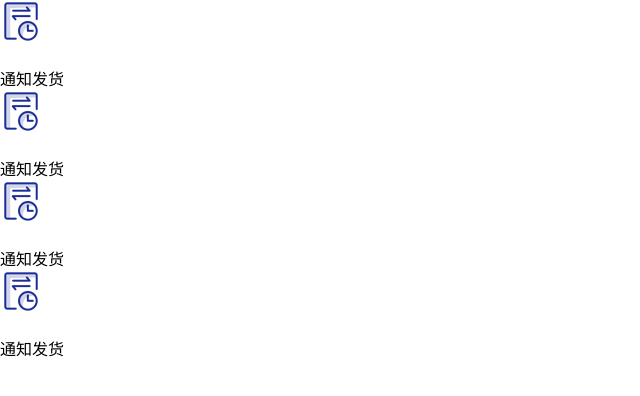
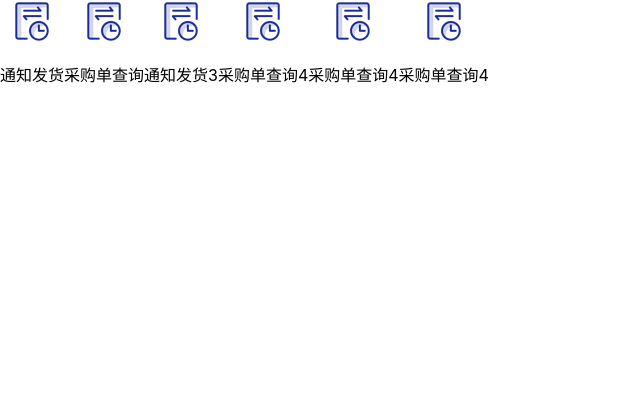
Before and after one commit to dvlproad/CJUIKit-React, a React (Create React App) app in the folder cjuikit-react-demo/: page / in a window 1280 px wide. Shown: the top 396 px of the page, without its empty margins (0-640 px from the left). Built offline with nearby package versions, Linux system fonts and the light colour scheme.

Commit message:
【Feature】测试列表

```diff
--- a/cjuikit-react-demo/package.json
+++ b/cjuikit-react-demo/package.json
@@ -8,6 +8,7 @@
     "@testing-library/user-event": "^7.1.2",
     "prop-types": "^15.7.2",
     "react": "^16.13.1",
+    "react-autocomplete": "^1.8.1",
     "react-dom": "^16.13.1",
     "react-scripts": "3.4.1"
   },
--- a/cjuikit-react-demo/src/App.js
+++ b/cjuikit-react-demo/src/App.js
@@ -4,6 +4,7 @@ import './App.css';
 import awaitUrl from './resources/images/icon_await_check.png';
 import LKModulesEntryList from "./LKModulesEntryList";
 import CJCollectionCell from "./CJCollectionCell";
+import CJCollectionView from "./CJCollectionView";
 
 function App() {
   // return (
@@ -31,7 +32,7 @@ function App() {
   //     />
   // );
 
-    const datas = [
+    const moduleModels = [
         {
             title: "通知发货",
             imageSource: require('./resources/images/icon_await_check.png'),
@@ -52,36 +53,81 @@ function App() {
             imageSource: require('./resources/images/icon_await_check.png'),
             nextPageName: "TSDescriptionListPage",
         },
+        {
+            title: "采购单查询4",
+            imageSource: require('./resources/images/icon_await_check.png'),
+            nextPageName: "TSDescriptionListPage",
+        },
+        {
+            title: "采购单查询4",
+            imageSource: require('./resources/images/icon_await_check.png'),
+            nextPageName: "TSDescriptionListPage",
+        },
     ];
 
-  function NumberList(props) {
-    // const numbers = [1, 2, 3, 4, 5, 6];
-    // return (
-    //     numbers.map((number) =>
-    //         <li key={number.toString()}>
-    //           {number}
-    //         </li>
-    //     )
-    // );
+  function NumberList1(props) {
+    const numbers = [1, 2, 3, 4, 5, 6];
     return (
-          datas.map((item) =>
-              <div key={item.title}
-                  numColumns={2}
+        numbers.map((number) =>
+            <li key={number.toString()}>
+              {number}
+            </li>
+        )
+    );
+  }
+
+
+  function NumberList2(props) {
+      const numbers = [1, 2, 3, 4, 5, 6];
+      return (
+          <div style={{
+              // flex:1,
+              display: 'flex',
+              backgroundColor: 'red',
+              flexDirection: 'row',
+              justifyContent: 'space-around',
+              alignItems: 'center',
+          }}
           >
+              {
+                  numbers.map((number) =>
+                      <li key={number.toString()}>
+                          {number}
+                      </li>
+                  )
+              }
+          </div>
+      );
+  }
+
+  function CollectionView1(props) {
+      return (
+          <div style={{
+              flex:1,
+              display: 'flex',
+              flexWrap: 'wrap',
+              backgroundColor:'red',
+              flexDirection: 'row',
+              justifyContent: 'space-around',
+              alignItems: 'center',
+          }}
+          >
+              {
+                  moduleModels.map((moduleModel) => {
+                      return (
                           <CJCollectionCell
-                      style={[{
+                              style={{
                                   width: 100,
                                   height: 100,
-                          marginRight: 10,
                                   marginBottom: 10,
-                          backgroundColor: '#FFFFFF',
+                                  backgroundColor: 'blue',
                                   borderRadius: 6,
                                   borderWidth: 0,
-                      }, {
-                          backgroundColor: '#FFFFFF',
-                          borderRadius: 6,
-                          borderWidth: 0,
-                      }]}
+                                  display: 'inline-block',
+                                  // flex: 1,
+                                  justifyContent: 'center',
+                                  alignItems: 'center'
+                              }}
 
                               moduleModel={{
                                   title: "通知发货",
@@ -90,16 +136,56 @@ function App() {
                               }}
                               // clickButtonHandle={this.props.clickButtonHandle}
                           />
+                      )
+                  })
+              }
           </div>
       )
+  }
+
+
+    function CollectionView2(props) {
+        // const screenWidth = Dimensions.get('window').width;
+        const screenWidth = 400;
+        const listWidth = screenWidth;
+
+        return (
+            <CJCollectionView
+                // style={{paddingHorizontal: 40}}   //谨记：这边设置无效
+                style={{backgroundColor: 'green'}}
+                listWidth={listWidth}
+                sectionInset={{top:15, left:15, bottom:15, right:15}}
+                cellWidthFromPerRowMaxShowCount={2} // 水平方向上的列数 & 通过每行可显示的最多个数来设置每个cell的宽度
+                // cellWidthFromFixedWidth={165}       // 通过cell的固定宽度来设置每个cell的宽度
+                widthHeightRatio={165/165}
+                minimumInteritemSpacing={15}
+                minimumLineSpacing={10}
+                dataModels={moduleModels}
+                // clickButtonHandle={this._execModuleModel}
+            />
         );
     }
 
+    let testType = 4;
+    if (testType == 1) {
+        return (
+            <NumberList1 />
+        );
+    } else if (testType == 2) {
+        return (
+            <NumberList2 />
+        );
+    } else if (testType == 3) {
+        return (
+            <CollectionView1 />
+        );
+    } else if (testType == 4) {
+        return (
+            <CollectionView2 />
+        );
+    }
 
-
-  return (
-      <NumberList />
-
+  // return (
   //     <li
   //         style={{ backgroundColor: '#F4F4F4' }}
   //         // scrollEnabled={this.props.scrollEnabled}
@@ -127,25 +213,28 @@ function App() {
   //
   //         // ListHeaderComponent={listHeaderComponent}
   //     />
-  )
+  // )
 
-  // return (
-  //     <LKModulesEntryList
-  //         // navigation={this.props.navigation}
-  //         moduleModels={ [
-  //           {
-  //             title: "通知发货",
-  //             imageSource: require('./resources/images/icon_await_check.png'),
-  //             nextPageName: "TSDescriptionListPage",
-  //           },
-  //           {
-  //             title: "采购单查询",
-  //             imageSource: require('./resources/images/icon_await_check.png'),
-  //             nextPageName: "TSDescriptionListPage",
-  //           },
-  //         ]}
-  //     />
-  // );
+
+
+
+  return (
+      <LKModulesEntryList
+          // navigation={this.props.navigation}
+          moduleModels={ [
+            {
+              title: "通知发货",
+              imageSource: require('./resources/images/icon_await_check.png'),
+              nextPageName: "TSDescriptionListPage",
+            },
+            {
+              title: "采购单查询",
+              imageSource: require('./resources/images/icon_await_check.png'),
+              nextPageName: "TSDescriptionListPage",
+            },
+          ]}
+      />
+  );
 
   // return (
   //   <div className="App">
--- a/cjuikit-react-demo/src/CJBaseCollectionView.js
+++ b/cjuikit-react-demo/src/CJBaseCollectionView.js
@@ -14,6 +14,7 @@ import React, { Component } from 'react';
 import PropTypes from "prop-types";
 // import { FlatList, View, ViewPropTypes } from "react-native";
 import { ObjectCJHelper } from './Helper/ObjectCJHelper';
+import CJCollectionCell from "./CJCollectionCell";
 
 // const viewPropTypes = ViewPropTypes || View.propTypes;
 // const stylePropTypes = viewPropTypes.style;
@@ -167,6 +168,43 @@ export default class CJBaseCollectionView extends Component {
         //     }
         // }
 
+
+
+        return (
+            <div style={{ backgroundColor: '#F4F4F4' }, this.props.style, sectionInsetStyle, {
+                flex:1,
+                display: 'flex',
+                flexWrap: 'wrap',
+                flexDirection: 'row',
+                // justifyContent: 'space-around',
+                // alignItems: 'center',
+            }}
+            >
+                {
+                    renderDataModels.map((item, index) => {
+                        let cellMarginRight = this.__getBoxHorizontalInterval(index, perRowMaxShowCount, boxHorizontalInterval);
+                        let cellMarginBottom = this.__getBoxVerticalInterval(index, lastRowStartIndex, boxVerticalInterval);
+
+                        let defaultCollectCellStyle = {
+                            width: boxWidth,
+                            height: boxHeight,
+                            marginRight: cellMarginRight,
+                            marginBottom: cellMarginBottom,
+                            backgroundColor: '#FFFFFF',
+                            borderRadius: 6,
+                            borderWidth: 0,
+                        };
+
+                        return (
+                            this.renderCollectionCell(item, index, defaultCollectCellStyle)
+                        )
+
+                    })
+                }
+            </div>
+        )
+
+
         return (
             <li
                 style={{ backgroundColor: '#F4F4F4' }, this.props.style, sectionInsetStyle}
--- a/cjuikit-react-demo/src/CJCollectionCell.js
+++ b/cjuikit-react-demo/src/CJCollectionCell.js
@@ -86,12 +86,18 @@ export default class CJCollectionCell extends Component {
     render() {
         return (
             <div
-                // style={this.props.style}
+                style={this.props.style}
                 // onPress={()=> {
                 //     this.props.clickButtonHandle(this.props.buttonIndex);
                 // }}
             >
-                <div style={{flex:1, flexDirection:"column", justifyContent:"center", alignItems:"center"}} >
+                <div style={{
+                    display: 'flex',
+                    // flex:1,
+                    flexDirection:"column",
+                    justifyContent:"center",
+                    alignItems:"center"
+                }} >
                     <img
                         style={{
                                 width: 42,
@@ -106,6 +112,9 @@ export default class CJCollectionCell extends Component {
                     />
 
                     <div style={{   //单行文本水平&垂直居中
+                        display: 'flex',
+                        justifyContent:"center",
+                        alignItems:"center",
                         height: 22,
                         fontSize: 16,
                         textAlign: 'center',
```
Also changed, not shown: 1 other file (tests, documents, lock files or other folders). Lines whose indentation alone changed are shown as unchanged.
